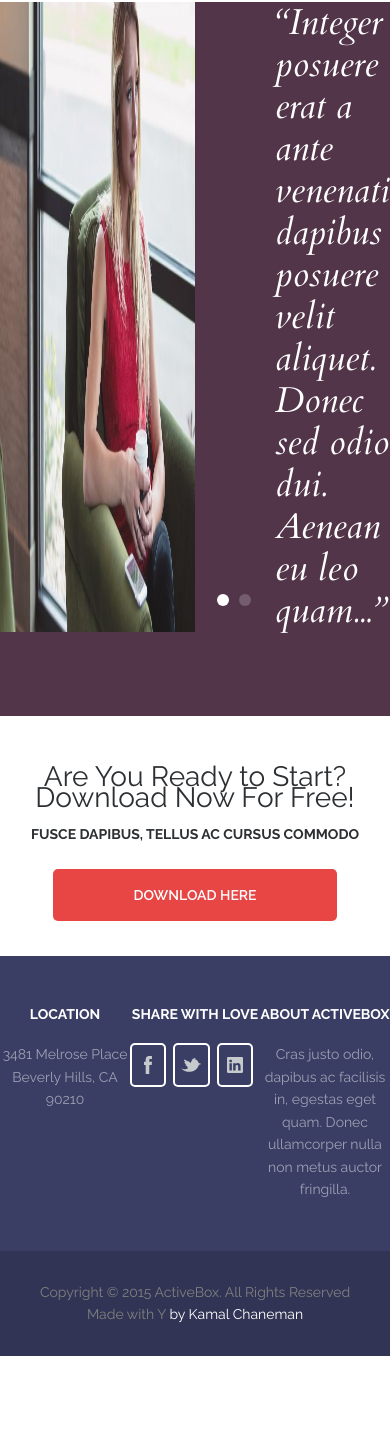
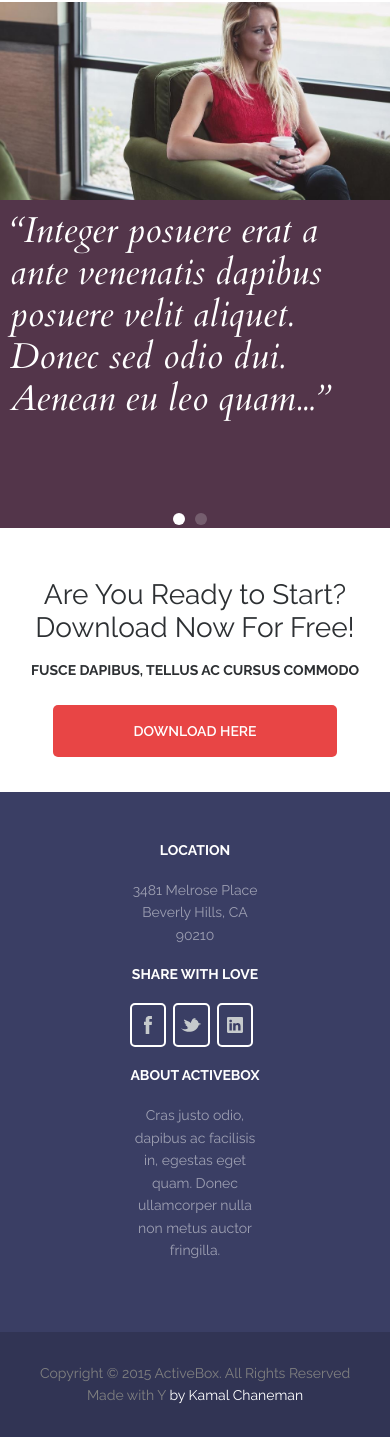
Before and after one commit to chiga18/ActiveBox, a plain HTML site: page index.html in a window 390 px wide. Shown: the part 6234-7671 px from the top of the page. Before the commit the page ends 7590 px from the top, so only its background shows below. Drawn offline with nearby package versions, Linux system fonts and the light colour scheme.

Commit message:
Релизное состояние

```diff
--- a/css/main.css
+++ b/css/main.css
@@ -373,7 +373,7 @@ h1{
 .download__title{
     font-size: 28px;
     font-weight: 300;
-    line-height: 21px;
+    /* line-height: 21px; */
 }
 .download p{
     font-weight: 700;
--- a/css/media.css
+++ b/css/media.css
@@ -6,6 +6,28 @@
     }
     .works__item img{
         width: 100%;
+    }
+}
+@media (max-width: 970px){
+    /* --------- SLIDER --------- */
+    .slider__item{
+        -webkit-box-orient: vertical;
+        -webkit-box-direction: normal;
+            -ms-flex-direction: column;
+                flex-direction: column;
+    }
+    .slider__part{
+        width: 100%;
+    }
+    .slider__description{
+        padding: 10px;
+        max-width: none;
+    }
+    .slick-dots{
+        position: static;
+        -webkit-box-pack: center;
+            -ms-flex-pack: center;
+                justify-content: center;
     }
 }
 @media (max-width: 830px){
@@ -27,6 +49,7 @@
     .navigation .nav ul li{
         padding: 10px 0;
         margin: 0;
+        -webkit-transition: background .2s;
         transition: background .2s;
     }
     .navigation .nav ul li:hover{
@@ -58,14 +81,35 @@
     }
     /* --------- TEAM --------- */
     .team__inner{
-        flex-direction: column;
-        align-items: center;
+        -webkit-box-orient: vertical;
+        -webkit-box-direction: normal;
+            -ms-flex-direction: column;
+                flex-direction: column;
+        -webkit-box-align: center;
+            -ms-flex-align: center;
+                align-items: center;
     }
     .team__item{
         margin-bottom: 25px;
         text-align: center;
     }
     .social__btns{
-        justify-content: center;
+        -webkit-box-pack: center;
+            -ms-flex-pack: center;
+                justify-content: center;
     }
 }
+@media (max-width: 550px){
+    .footer__content{
+        -webkit-box-orient: vertical;
+        -webkit-box-direction: normal;
+            -ms-flex-direction: column;
+                flex-direction: column;
+        -webkit-box-align: center;
+            -ms-flex-align: center;
+                align-items: center;
+    }
+    .footer__item{
+        margin-bottom: 20px;
+    }
+}
```
